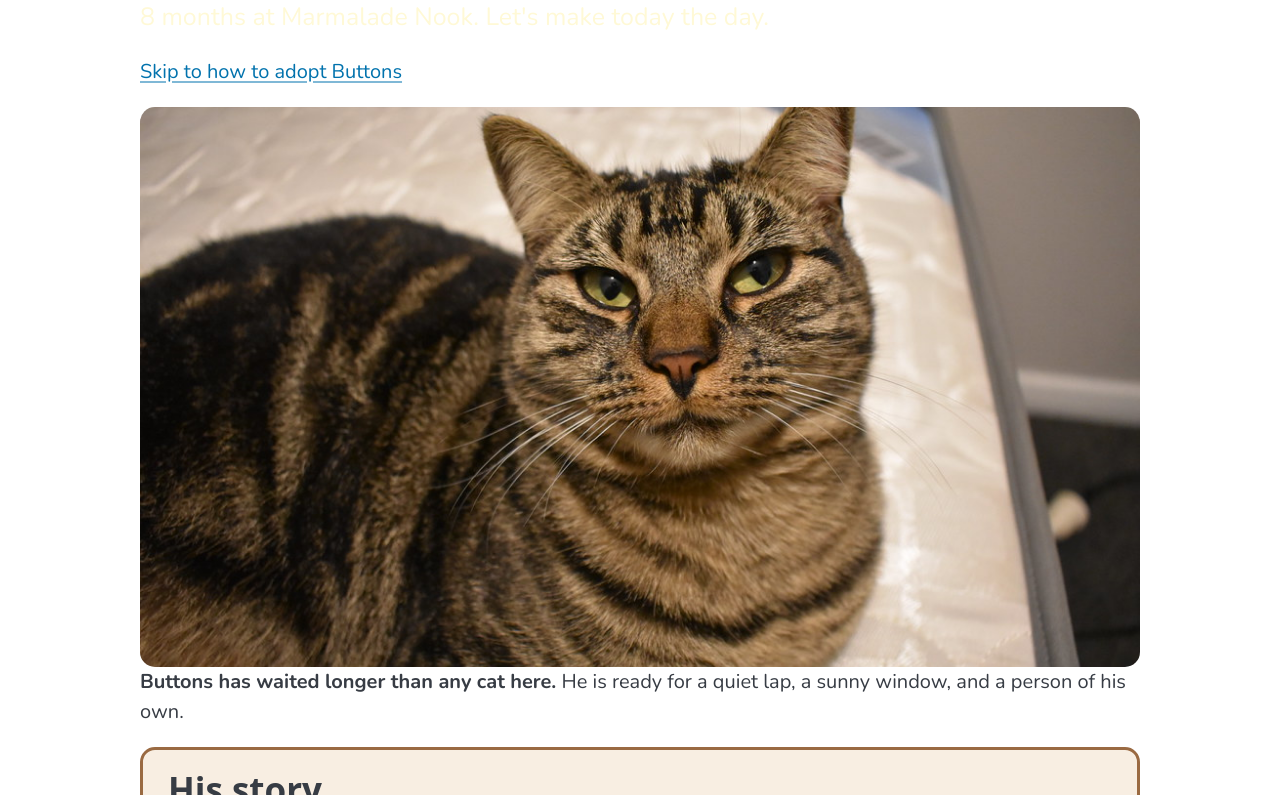
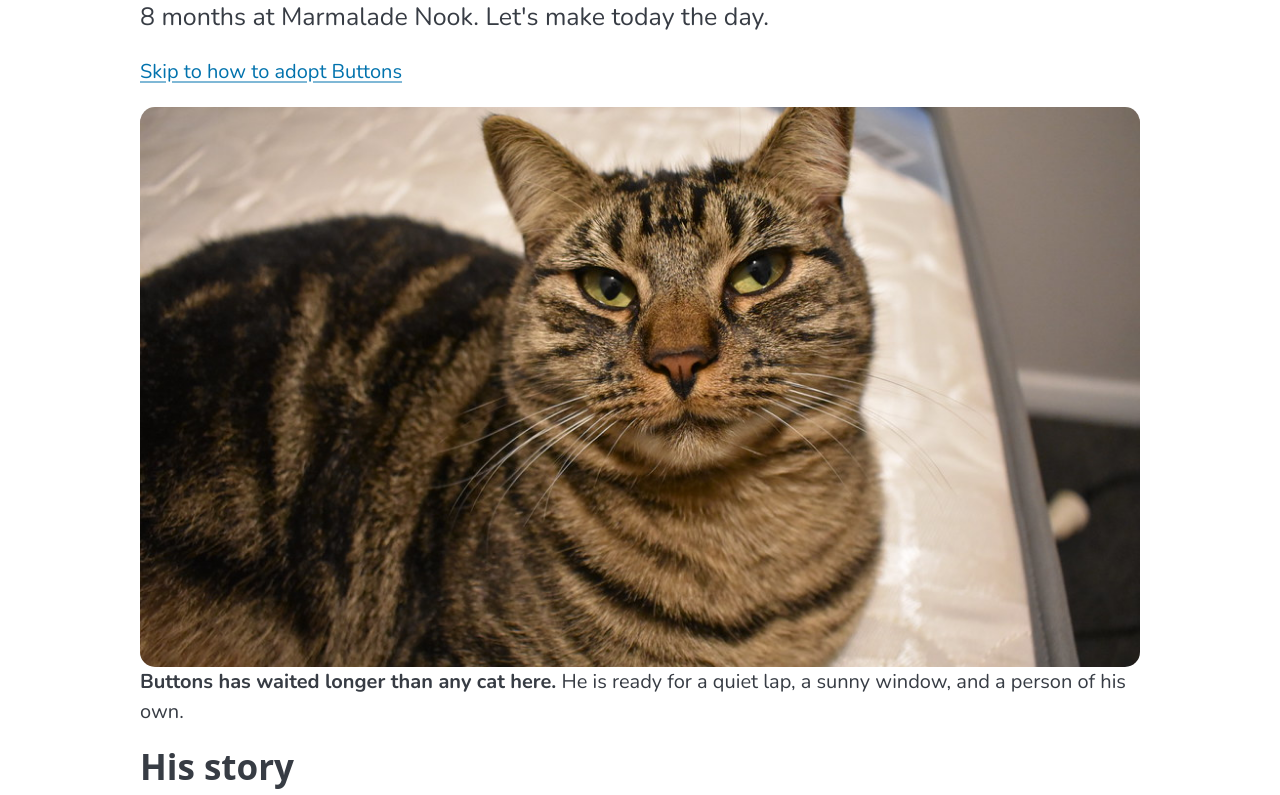
Before and after one commit to jenna-aurora/buttons-rescue, a plain HTML site: page index.html in a window 1280 px wide. Shown: the part 136-931 px from the top of the page. Drawn offline with nearby package versions, Linux system fonts and the light colour scheme.

Commit message:
darken the tagline so it reads on white closes #6

```diff
--- a/style.css
+++ b/style.css
@@ -2,10 +2,10 @@ body { background: #fff; font-family: "Nunito", sans-serif; }
 .container { max-width: 52rem; margin: 0 auto; padding: 2rem 1rem; }
 
 .tagline {
-  color: #fff9d6;
+  color: #7c3f2gitd;
   font-size: 1.25rem;
 }
-
+git
 .story {
   border: 3px solid #9a6a42;
   background: #f8eee2;
```
